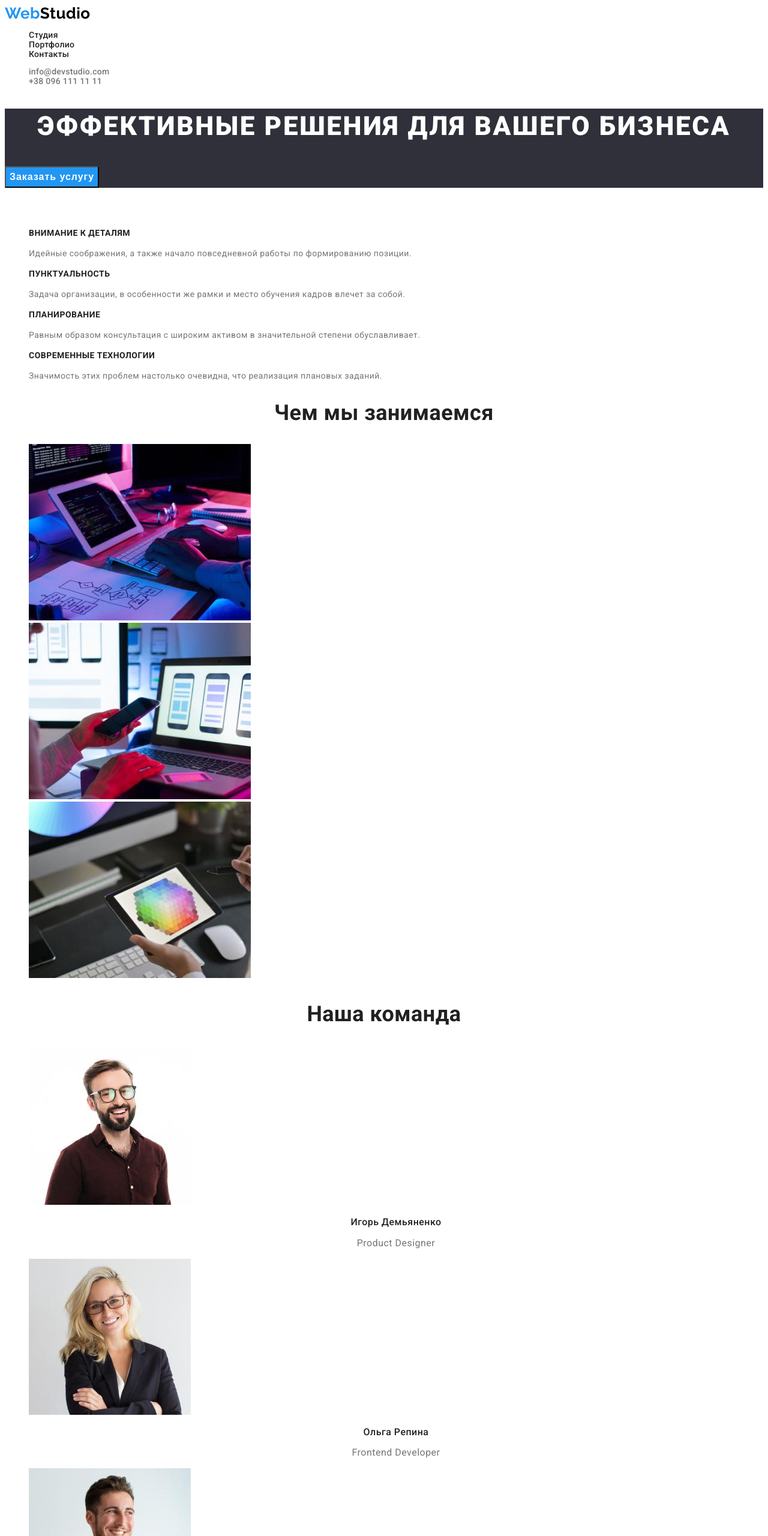
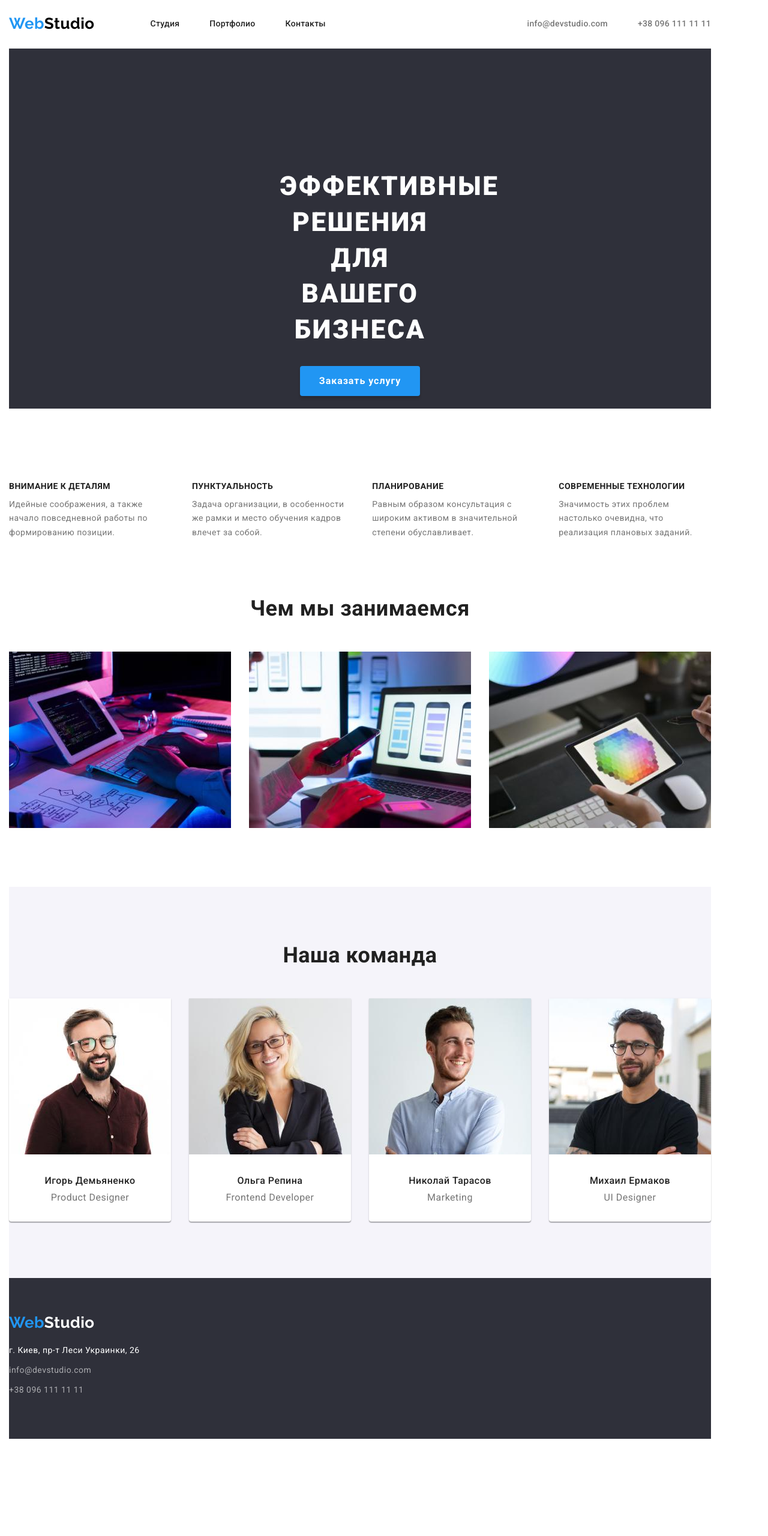
Before and after one commit to vladislaviwe/goit-markup-hw-03, a plain HTML site: page index.html in a window 1280 px wide. Shown: the top 2560 px of the page at 60% size. After the commit the page ends 2398 px from the top, so only its background shows below. Drawn offline with Linux system fonts and the light colour scheme.

Commit message:
Доработка стилей в CSS

```diff
--- a/css/styles.css
+++ b/css/styles.css
@@ -18,6 +18,24 @@ body {
   color: var(--main-text-color);
 }
 
+h1,
+h2,
+h3,
+h4,
+h5,
+h6,
+p,
+ul {
+  margin: 0;
+  padding: 0;
+}
+
+.container {
+  width: 1200px;
+  padding-right: 15px;
+  padding-left: 15px;
+}
+
 li {
   list-style: none;
 }
@@ -34,6 +52,11 @@ button {
   visibility: hidden;
 }
 
+.section {
+  padding-top: 94px;
+  padding-bottom: 94px;
+}
+
 /* logo */
 
 .logo {
@@ -43,18 +66,32 @@ button {
   line-height: 1.1;
   color: #000000;
 }
+.header-logo {
+  padding-top: 24px;
+  padding-bottom: 25px;
+}
 
 .accent-logo {
   color: var(--accent-color);
 }
 
+/* Logo Header */
+
 /* Header */
 
+.header-section {
+  display: flex;
+  align-items: center;
+  border-bottom: 1px solid #ececec;
+}
+
 .header-list {
+  margin-left: 93px;
   font-weight: 500;
   font-size: 14px;
   line-height: 1.14;
   letter-spacing: 0.02em;
+  display: flex;
 }
 
 .header-list a {
@@ -67,7 +104,20 @@ button {
   color: var(--accent-color);
 }
 
+.header-item:not(:last-child) {
+  margin-right: 50px;
+}
+
+.header-link,
+.contacts-link {
+  display: block;
+  padding-top: 32px;
+  padding-bottom: 32px;
+}
+
 .contacts-list {
+  display: flex;
+  margin-left: auto;
   font-weight: 500;
   font-size: 14px;
   line-height: 1.14;
@@ -83,30 +133,40 @@ button {
 .contacts-list a:focus {
   color: var(--accent-color);
 }
+.contacts-item + .contacts-item {
+  margin-left: 50px;
+}
 
 /* Hero */
 
 .hero {
+  padding: 200px 452px 280px;
   background-color: #2f303a;
+  text-align: center;
+  width: 1170px;
+  height: 600px;
 }
 .hero-title {
+  padding-bottom: 30px;
   font-weight: 900;
   font-size: 44px;
   line-height: 1.36;
-  text-align: center;
   letter-spacing: 0.06em;
   text-transform: uppercase;
   color: var(--second-title-color);
 }
 .hero-btn {
-  background-color: var(--accent-color);
+  padding: 10px 32px;
   font-weight: 700;
   font-size: 16px;
   line-height: 1.87;
-  display: flex;
-  align-items: center;
-  text-align: center;
   letter-spacing: 0.06em;
+
+  border: none;
+  border-radius: 4px;
+
+  box-shadow: 0px 4px 4px rgba(0, 0, 0, 0.15);
+  background-color: var(--accent-color);
   color: var(--second-btn-color);
 }
 .hero-btn:hover {
@@ -118,6 +178,18 @@ button {
 
 /* Advantages */
 
+.advantage {
+  padding-top: 94px;
+}
+
+.advantage-list {
+  display: flex;
+}
+
+.advantage-item:not(:last-child) {
+  margin-right: 30px;
+}
+
 .advantage-item-title {
   font-weight: 700;
   font-size: 14px;
@@ -126,6 +198,7 @@ button {
   color: var(--main-title-color);
 }
 .advantage-item-text {
+  padding-top: 10px;
   font-weight: 400;
   font-size: 14px;
   line-height: 1.71;
@@ -133,8 +206,26 @@ button {
 }
 
 /* What we do ------------- Team */
+
+.whatwedo section {
+  width: 1200px;
+}
+
+.whatwedo-list {
+  display: flex;
+}
+
+.whatwedo-item {
+  width: 370px;
+}
+
+.whatwedo-item:not(:last-child) {
+  margin-right: 30px;
+}
+
 .whatwedo-title,
 .team-title {
+  margin-bottom: 50px;
   font-weight: 700;
   font-size: 36px;
   line-height: 1.16;
@@ -142,7 +233,30 @@ button {
   color: var(--main-title-color);
 }
 
+.team {
+  width: 1170px;
+  background-color: #f5f4fa;
+}
+
+.team-list {
+  display: flex;
+}
+
+.team-item {
+  width: 270px;
+  box-shadow: 0px 1px 3px rgba(0, 0, 0, 0.12), 0px 1px 1px rgba(0, 0, 0, 0.14),
+    0px 2px 1px rgba(0, 0, 0, 0.2);
+  border-radius: 0px 0px 4px 4px;
+  background-color: #ffffff;
+}
+
+.team-item:not(:last-child) {
+  margin-right: 30px;
+}
+
 .team-item-title {
+  padding-top: 30px;
+  padding-bottom: 10px;
   font-weight: 500;
   font-size: 16px;
   line-height: 1.18;
@@ -150,6 +264,7 @@ button {
   color: var(--main-title-color);
 }
 .team-item-text {
+  padding-bottom: 30px;
   font-weight: 400;
   font-size: 16px;
   line-height: 1.18;
@@ -162,6 +277,12 @@ button {
 .footer {
   background-color: #2f303a;
 }
+.logo-footer {
+  display: block;
+  color: #ffffff;
+  padding-top: 60px;
+  padding-bottom: 20px;
+}
 .address-link {
   font-weight: 400;
   font-style: normal;
@@ -172,30 +293,73 @@ button {
 .map {
   color: #ffffff;
 }
-.logo-footer {
-  color: #ffffff;
+.address-item {
+  padding-bottom: 9px;
+}
+.address-list:last-child {
+  padding-bottom: 60px;
 }
 
 /* Portfolio */
 
+.portfolio-list {
+  display: flex;
+  justify-content: center;
+  margin-bottom: 50px;
+}
+
+.portfolio-item:not(:last-child) {
+  margin-right: 8px;
+}
+
 .portfolio-btn {
+  width: 145px;
+  height: 38px;
+  left: 712px;
+  top: 174px;
+
+  border: none;
+  border-radius: 4px;
+
   font-weight: 500;
   font-size: 16px;
   line-height: 1.62;
   text-align: center;
   color: var(--main-btn-color);
+  background: #f5f4fa;
 }
 
 .portfolio-btn:hover {
   background-color: var(--accent-color);
   color: var(--second-btn-color);
+  box-shadow: 0px 3px 1px rgba(0, 0, 0, 0.1), 0px 1px 2px rgba(0, 0, 0, 0.08),
+    0px 2px 2px rgba(0, 0, 0, 0.12);
 }
 .portfolio-btn:focus {
   background-color: var(--accent-color);
   color: var(--second-btn-color);
+  box-shadow: 0px 3px 1px rgba(0, 0, 0, 0.1), 0px 1px 2px rgba(0, 0, 0, 0.08),
+    0px 2px 2px rgba(0, 0, 0, 0.12);
+}
+
+.gallery-list {
+  display: flex;
+  flex-wrap: wrap;
+}
+.gallery-item {
+  background-color: #ffffff;
+  border: 1px solid #eeeeee;
+  box-sizing: border-box;
+  margin-right: 30px;
+  margin-bottom: 30px;
+  width: 370px;
+}
+.gallery-item:nth-child(3n) {
+  margin-right: 0;
 }
 
 .gallery-title {
+  padding: 20px 24px 4px;
   font-weight: 700;
   font-size: 18px;
   line-height: 2;
@@ -204,6 +368,7 @@ button {
 }
 
 .gallery-text {
+  padding: 0 24px 20px;
   font-weight: 400;
   font-size: 16px;
   line-height: 1.87;
--- a/index.html
+++ b/index.html
@@ -9,24 +9,30 @@
     <link rel="preconnect" href="https://fonts.gstatic.com" crossorigin>
     <link href="https://fonts.googleapis.com/css2?family=Raleway:wght@700&family=Roboto:wght@400;500;700;900&display=swap"
         rel="stylesheet">
+    <link rel="stylesheet" href="./css/modern-normalize.css">
     <link rel="stylesheet" href="./css/styles.css">
 
 </head>
-    <body>
+    <body class="container">
+
         <!-- Хедер -->
+
         <header class="header">
-            <nav class="header-navigation">
-            <a lang="en" class="logo" href="/">
+            <div class="header-section">
+                <a lang="en" class="logo header-logo" href="/">
                     <span class="accent-logo">Web</span>Studio
                 </a>
+                <nav class="header-navigation">
+
                     <ul class="header-list">
-                    <li class="header-item"><a class="headerlink" href="./index.html">Студия</a></li>
-                    <li class="header-item"><a class="headerlink" href="./portfolio.html">Портфолио</a></li>
-                    <li class="header-item"><a class="headerlink" href="">Контакты</a></li>
+                        <li class="header-item"><a class="header-link" href="./index.html">Студия</a></li>
+                        <li class="header-item"><a class="header-link" href="./portfolio.html">Портфолио</a></li>
+                        <li class="header-item"><a class="header-link" href="">Контакты</a></li>
                     </ul>
                 </nav>
+
                 <!-- Контакты -->
-            <div class="contacts">
+
                     <ul class="contacts-list">
                         <li class="contacts-item"><a class="contacts-link" href="mailto:info@devstudio.com">info@devstudio.com</a></li>
                         <li class="contacts-item"><a class="contacts-link" href="tel:+380961111111">+38 096 111 11 11</a></li>
@@ -34,7 +40,9 @@
             </div>
         </header>
         <main>
+
             <!-- Герой -->
+
             <section class="hero">
                 <h1 class="hero-title">Эффективные решения для вашего бизнеса</h1>
                 <button class="hero-btn" type="button">Заказать услугу</button>
@@ -61,8 +69,10 @@
                     </li>
                 </ul>
             </section>
+
             <!-- Чем мы занимаемся -->
-            <section class="whatwedo">
+
+            <section class="whatwedo section">
                 <h2 class="whatwedo-title">Чем мы занимаемся</h2>
                 <ul class="whatwedo-list">
                     <li class="whatwedo-item"><img src="./images/whatwedo1.jpg" alt="Програмист набирает код" width="370" height="294"></li>
@@ -71,7 +81,7 @@
                 </ul>
             </section>
             <!-- Наша команда -->
-            <section class="team">
+            <section class="team section">
                 <h3 class="team-title">Наша команда</h3>
                 <ul class="team-list">
                     <li class="team-item">
@@ -96,7 +106,9 @@
                     </li>
                 </ul>
             </section>
+
             <!-- Футер -->
+
             <footer class="footer">
                 <a lang="en" class="logo logo-footer"  href="/">
                     <span class="accent-logo">Web</span>Studio
```
Also changed, not shown: portfolio.html (+17 -12 lines). Lines whose indentation alone changed are shown as unchanged.
